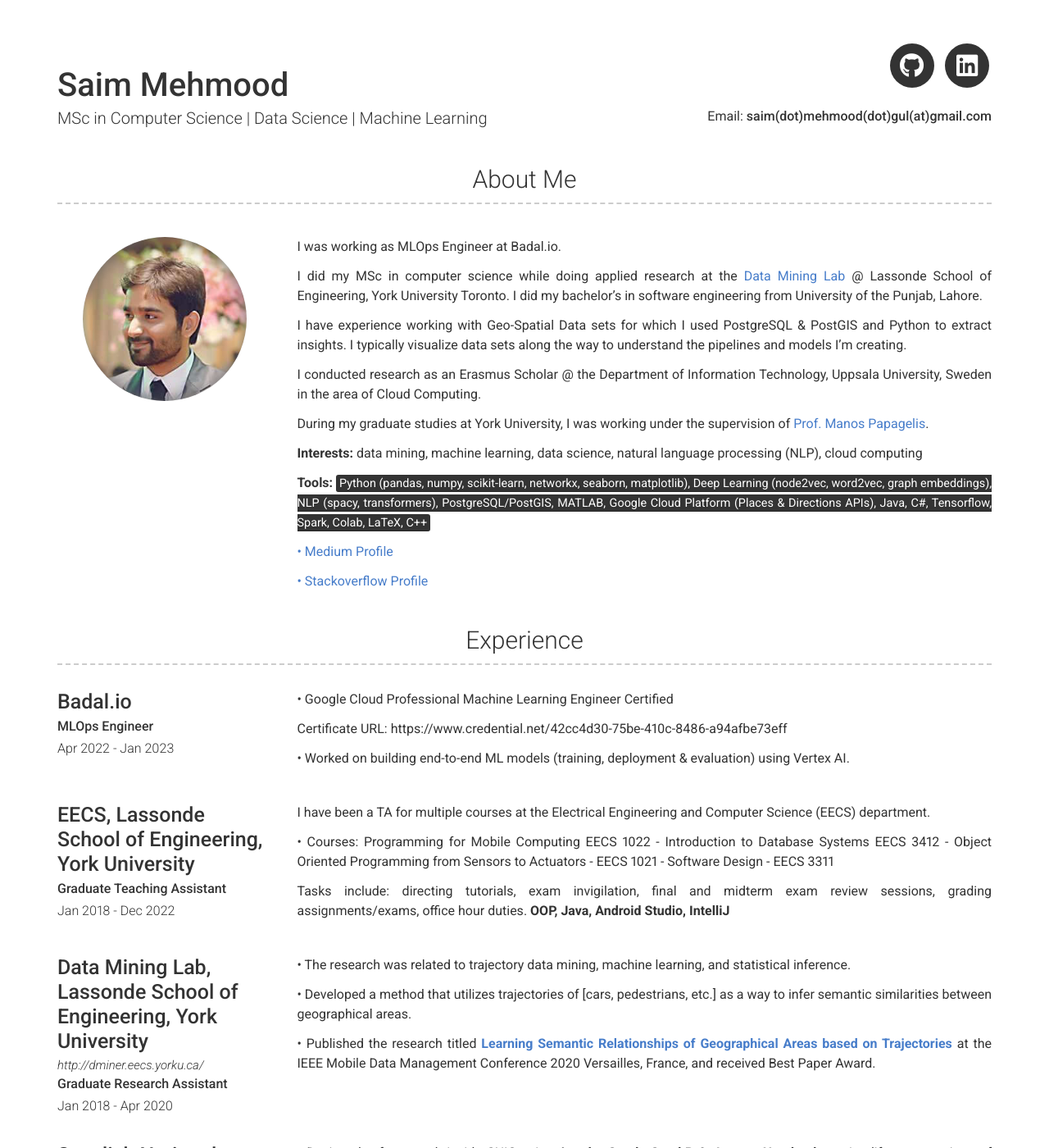
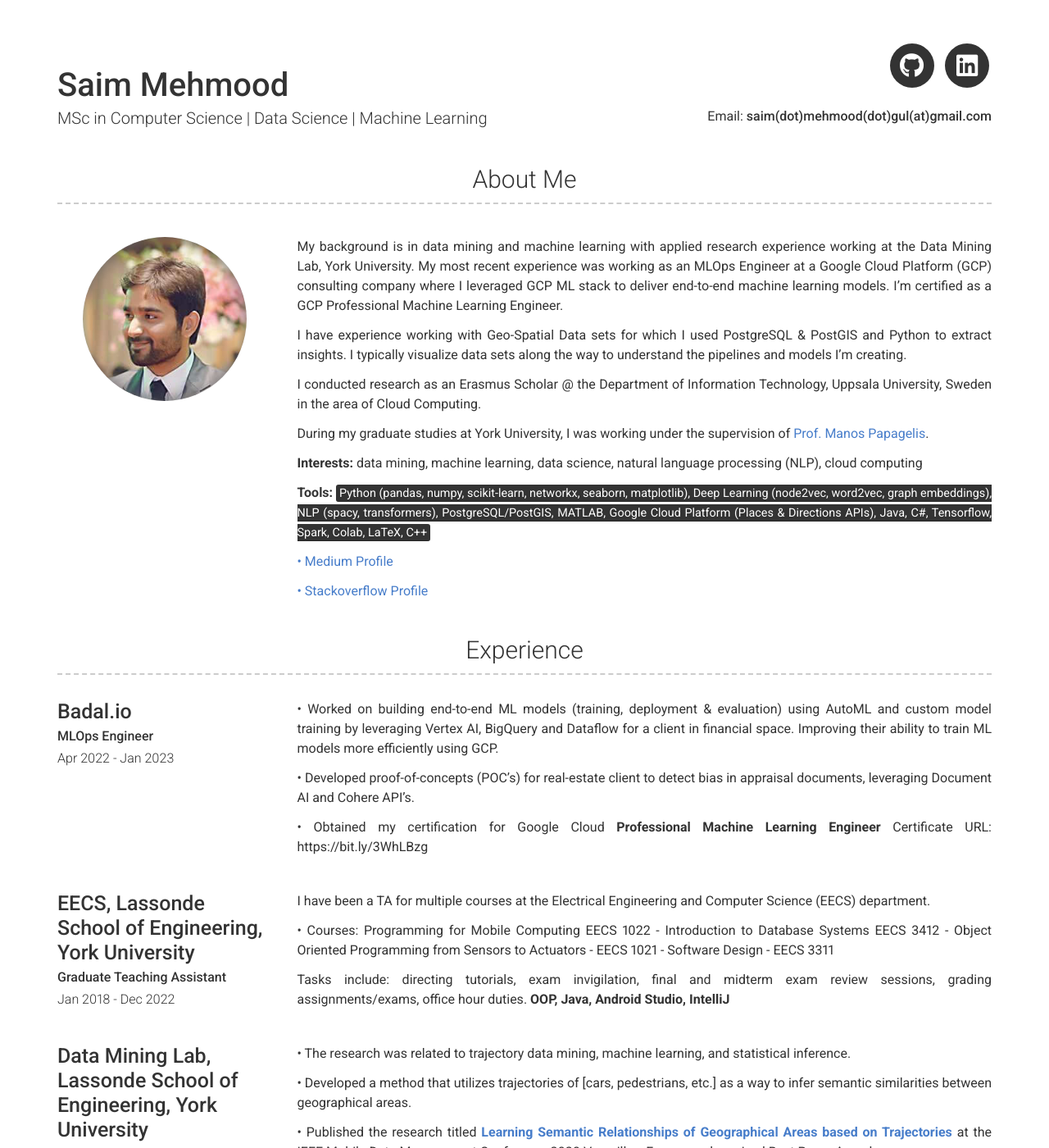
Before and after one commit to saimmehmood/saimmehmood.github.io, a Jekyll site: the page built from index.md, in a window 1280 px wide and 1400 px high. Shown: the whole window at 82% size. Built offline with Jekyll 4.4.1, drawn with Linux system fonts in a browser that asks for light colours; nearby versions of some CDN libraries.

Commit message:
1/18/2023 experience update

```diff
--- a/_config.yml
+++ b/_config.yml
@@ -29,11 +29,9 @@ linkedin_username: saimmehmoodgul
 # about_title: About Me
 about_profile_image: images/circle-cropped.png
 about_content: | # this will include new lines to allow paragraphs
-    I was working as MLOps Engineer at Badal.io.
-
-    I did my MSc in computer science while doing applied research at the
-    [Data Mining Lab](https://dminer.eecs.yorku.ca/) @ Lassonde School of Engineering, York University Toronto.
-    I did my bachelor's in software engineering from University of the Punjab, Lahore.
+    My background is in data mining and machine learning with applied research experience working at the Data Mining Lab, York University.
+    My most recent experience was working as an MLOps Engineer at a Google Cloud Platform (GCP) consulting company where I leveraged GCP ML stack to deliver end-to-end machine learning models.
+    I'm certified as a GCP Professional Machine Learning Engineer.
 
     I have experience working with Geo-Spatial Data sets for which I used PostgreSQL & PostGIS and Python to extract insights.
     I typically visualize data sets along the way to understand the pipelines and models I'm creating.
--- a/_data/experience.yml
+++ b/_data/experience.yml
@@ -6,11 +6,12 @@
 
   description: | # this will include new lines to allow paragraphs
 
-    •  Google Cloud Professional Machine Learning Engineer Certified
+    •	Worked on building end-to-end ML models (training, deployment & evaluation) using AutoML and custom model training by leveraging Vertex AI, BigQuery and Dataflow for a client in financial space. Improving their ability to train ML models more efficiently using GCP.
 
-    Certificate URL: https://www.credential.net/42cc4d30-75be-410c-8486-a94afbe73eff
+    •	Developed proof-of-concepts (POC’s) for real-estate client to detect bias in appraisal documents, leveraging Document AI and Cohere API’s.
 
-    • Worked on building end-to-end ML models (training, deployment & evaluation) using Vertex AI.
+    •	Obtained my certification for Google Cloud **Professional Machine Learning Engineer** Certificate URL: https://bit.ly/3WhLBzg
+
 
 - layout: left
   company: EECS, Lassonde School of Engineering, York University
```
